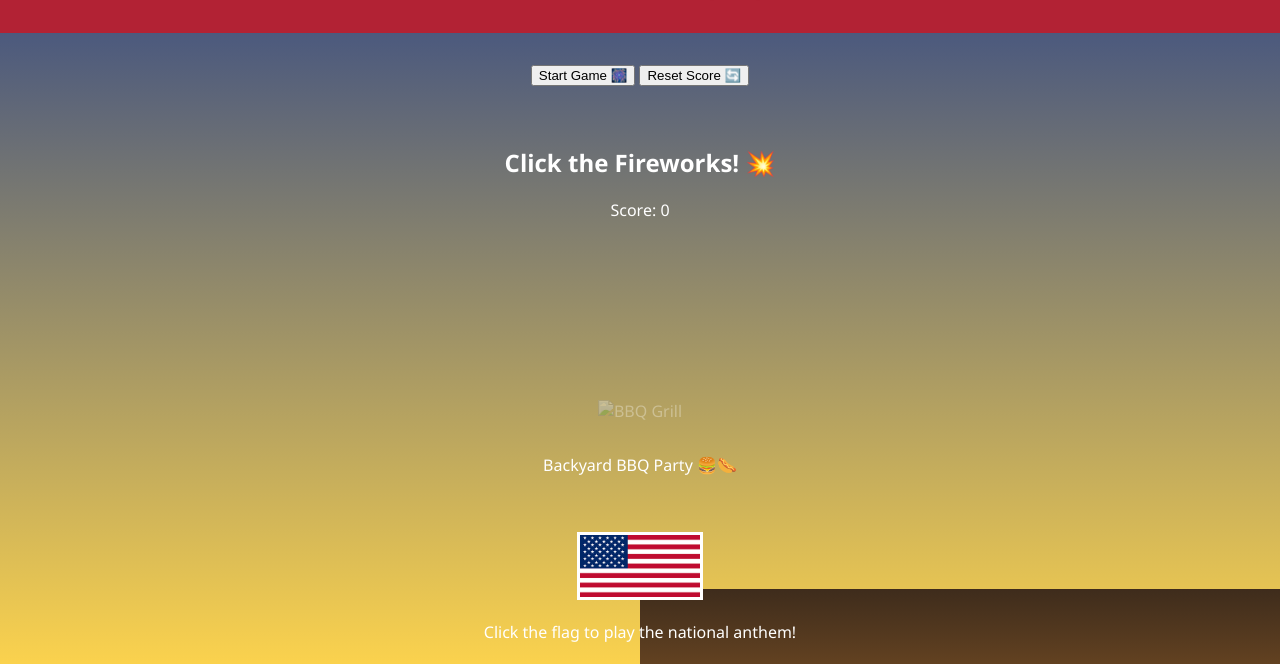
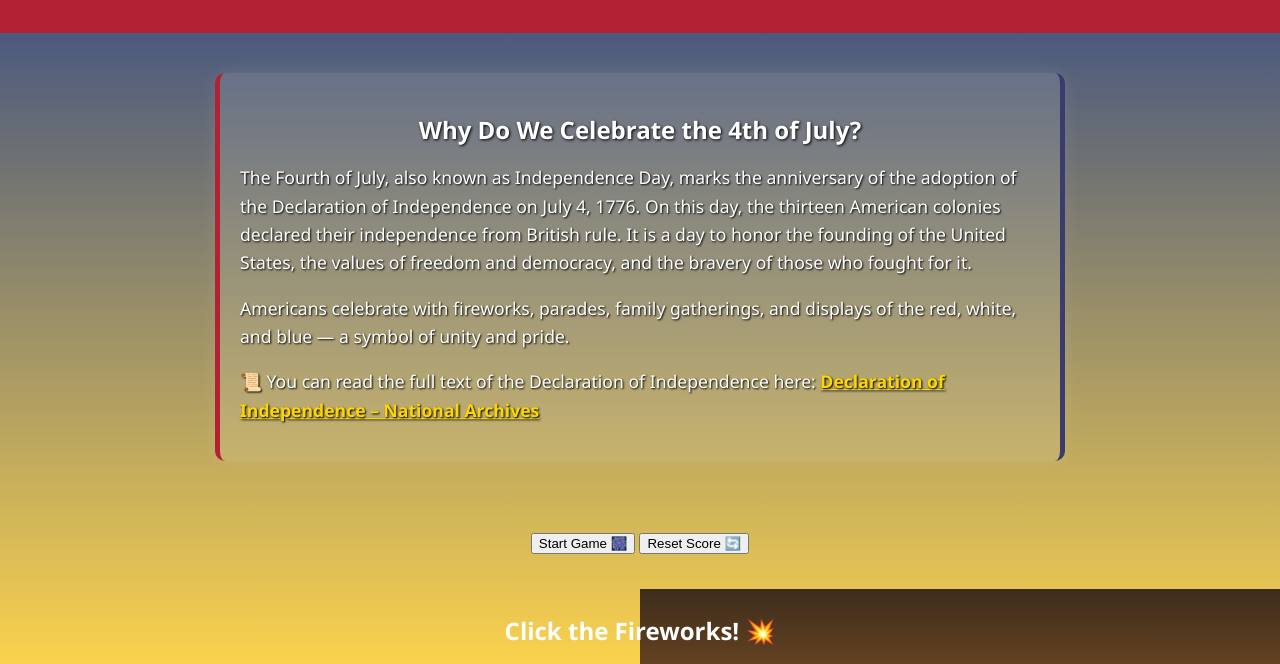
Before and after one commit to MadhuriTumulaGSU/WP_july4_coding_challenge, a plain HTML site: page index.html in a window 1280 px wide. Shown: the part 131-795 px from the top of the page. Drawn offline with nearby package versions, Linux system fonts and the light colour scheme.

Commit message:
added content and improved animations

```diff
--- a/index.html
+++ b/index.html
@@ -5,20 +5,17 @@
   <meta name="viewport" content="width=device-width, initial-scale=1.0"/>
   <title>4th of July Celebration</title>
 
-  <!-- External Libraries -->
   <link rel="stylesheet" href="https://cdnjs.cloudflare.com/ajax/libs/animate.css/4.1.1/animate.min.css" />
   <link rel="stylesheet" href="https://cdnjs.cloudflare.com/ajax/libs/hover.css/2.3.1/css/hover-min.css" />
 
-  <!-- Custom Styles -->
   <link rel="stylesheet" href="styles.css" />
 </head>
 <body>
 
-  <!-- 🎆 Victorian Parade Background -->
   <div class="parade-bg">
     <div class="sky-overlay">
-      <img src="assets/images/eagle.png" class="eagle eagle-left" alt="Eagle" />
-      <img src="assets/images/eagle.png" class="eagle eagle-right" alt="Eagle" />
+      <img src="assets/images/eagle.jpeg" class="eagle eagle-left" alt="Eagle" />
+      <img src="assets/images/eagle.jpeg" class="eagle eagle-right" alt="Eagle" />
     </div>
 
     <div class="parade-track">
@@ -29,14 +26,31 @@
     </div>
   </div>
 
-  <!-- Main Celebration Scene -->
   <header class="header">
     <h1>🎆 Happy 4th of July! 🇺🇸</h1>
     <p>Celebrate Freedom with Fireworks, Food, and Fun!</p>
   </header>
 
+<section class="history-section">
+    <h2>Why Do We Celebrate the 4th of July?</h2>
+    <p>
+      The Fourth of July, also known as Independence Day, marks the anniversary of the adoption of the Declaration of Independence on July 4, 1776.
+      On this day, the thirteen American colonies declared their independence from British rule.
+      It is a day to honor the founding of the United States, the values of freedom and democracy, and the bravery of those who fought for it.
+    </p>
+    <p>
+      Americans celebrate with fireworks, parades, family gatherings, and displays of the red, white, and blue — a symbol of unity and pride.
+    </p>
+    <p>
+      📜 You can read the full text of the Declaration of Independence here:
+      <a href="https://www.archives.gov/founding-docs/declaration-transcript" target="_blank" rel="noopener">
+        Declaration of Independence – National Archives
+      </a>
+    </p>
+  </section>
+
+
   <main class="scene">
-    <!-- Celebration Controls -->
 <section class="controls">
     <button id="start-btn">Start Game 🎆</button>
     <button id="reset-btn">Reset Score 🔄</button>
@@ -52,7 +66,7 @@
 
     <!--  BBQ Section -->
     <section class="bbq-area">
-      <img src="assets/images/bbq.png" alt="BBQ Grill" class="bbq" />
+      <img src="assets/images/bbq.jpeg" alt="BBQ Grill" class="bbq" />
       <p>Backyard BBQ Party 🍔🌭</p>
     </section>
 
@@ -61,6 +75,7 @@
       <img src="assets/images/usa-flag.png" alt="American Flag" class="flag" onclick="playAnthem()" />
       <p>Click the flag to play the national anthem!</p>
     </section>
+
   </main>
 
   <!-- Anthem Audio -->
--- a/styles.css
+++ b/styles.css
@@ -4,7 +4,6 @@
     --blue: #3c3b6e;
   }
 
-  /* General Styles */
   body {
     margin: 0;
     font-family: 'Segoe UI', sans-serif;
@@ -14,14 +13,12 @@
     overflow-x: hidden;
   }
 
-  /* Header */
   .header {
     background-color: var(--red);
     padding: 20px;
     text-shadow: 2px 2px 4px #000;
   }
 
-  /* Scene Container */
   .scene {
     display: flex;
     flex-direction: column;
@@ -32,7 +29,6 @@
     z-index: 1;
   }
 
-  /* ===== Victorian Parade Animated Background ===== */
   .parade-bg {
     position: fixed;
     top: 0;
@@ -44,7 +40,6 @@
     overflow: hidden;
   }
 
-  /* Parade Ground Line */
   .parade-bg::after {
     content: '';
     position: absolute;
@@ -55,7 +50,6 @@
     z-index: 0;
   }
 
-  /* Parade Track Elements */
   .parade-track {
     position: absolute;
     bottom: 80px;
@@ -83,7 +77,6 @@
     100% { transform: translateX(130vw); }
   }
 
-  /* ===== Sky + Eagles ===== */
   .sky-overlay {
     position: absolute;
     top: 0;
@@ -127,7 +120,6 @@
     }
   }
 
-  /* ===== Fireworks Game ===== */
   .fireworks-area {
     position: relative;
     width: 100%;
@@ -205,3 +197,38 @@
       width: 60px;
     }
   }
+  /* === Independence Day History Section === */
+.history-section {
+    max-width: 800px;
+    margin: 40px auto;
+    padding: 20px;
+    background: rgba(255, 255, 255, 0.1);
+    border-left: 5px solid var(--red);
+    border-right: 5px solid var(--blue);
+    color: white;
+    backdrop-filter: blur(4px);
+    box-shadow: 0 0 15px rgba(255, 255, 255, 0.1);
+    border-radius: 10px;
+  }
+
+  .history-section h2 {
+    color: var(--white);
+    margin-bottom: 10px;
+    text-shadow: 1px 1px 3px black;
+  }
+
+  .history-section p {
+    font-size: 1.1rem;
+    line-height: 1.6;
+    text-align: left;
+    text-shadow: 1px 1px 2px black;
+  }
+  .history-section a {
+    color: #ffd700;
+    text-decoration: underline;
+    font-weight: bold;
+  }
+
+  .history-section a:hover {
+    color: #fff;
+  }
```
Also changed, not shown: assets/images/eagle.jpeg (added), assets/images/horse-icon.jpeg (added), 1 other file.
